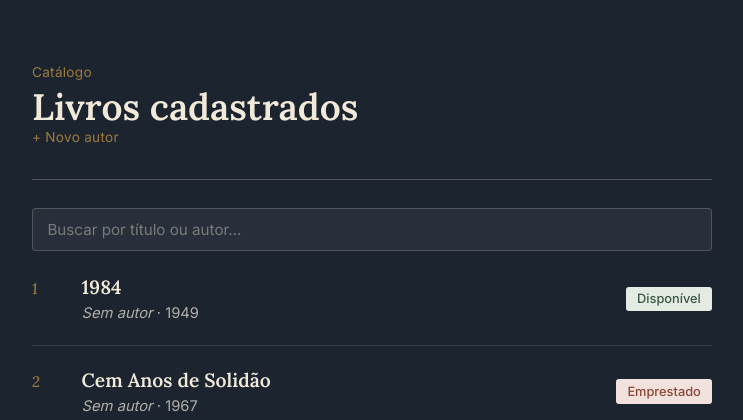
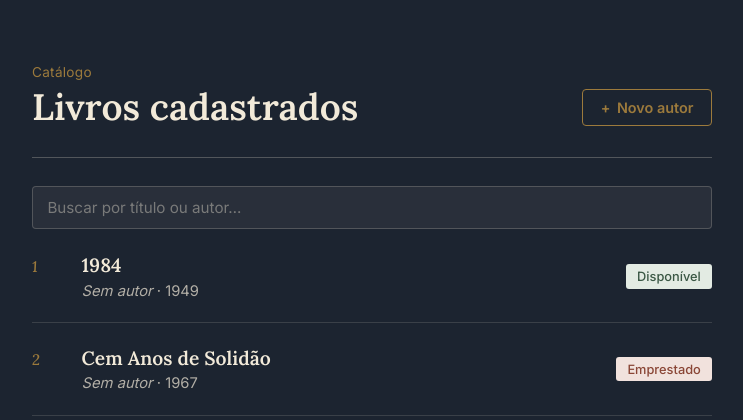
Before and after one commit to TallysCesarGB/2026-ads-dsw-task-library, a Django app: page / in a window 1280 px wide. Shown: the top 420 px of the page, without its empty margins (268-1011 px from the left). Run offline with Django 5.2, Linux system fonts and the light colour scheme; data comes from the database, SQL or seed files in the repository; data that the repository does not hold is empty.

Commit message:
feat(masthead): enhance layout and styling for author creation link

```diff
--- a/apps/library/static/library/css/book-list.css
+++ b/apps/library/static/library/css/book-list.css
@@ -260,3 +260,37 @@ footer {
 .btn:hover {
     filter: brightness(1.1);
 }
+
+.masthead-row {
+    display: flex;
+    align-items: center;
+    justify-content: space-between;
+    flex-wrap: wrap;
+    gap: 1rem;
+}
+
+.masthead .btn-link {
+    display: inline-flex;
+    align-items: center;
+    gap: 0.4rem;
+    padding: 0.55rem 1.1rem;
+    border: 1px solid var(--brass);
+    border-radius: 4px;
+    color: var(--brass);
+    font-family: 'Inter', sans-serif;
+    font-size: 0.9rem;
+    font-weight: 600;
+    letter-spacing: 0;
+    white-space: nowrap;
+    transition: background-color 0.15s ease, color 0.15s ease;
+}
+
+.masthead .btn-link:hover {
+    background: var(--brass);
+    color: var(--ink);
+}
+
+.masthead .btn-link:focus-visible {
+    outline: 2px solid var(--parchment);
+    outline-offset: 2px;
+}
--- a/templates/library/book_list.html
+++ b/templates/library/book_list.html
@@ -14,8 +14,12 @@
     <main>
         <div class="masthead">
             <p>Catálogo</p>
-            <h1>Livros cadastrados</h1>
-            <p><a href="{% url 'library:author-create' %}">+ Novo autor</a></p>
+            <div class="masthead-row">
+                <h1>Livros cadastrados</h1>
+                <a href="{% url 'library:author-create' %}" class="btn-link">
+                    <span aria-hidden="true">+</span> Novo autor
+                </a>
+            </div>
         </div>
 
         {% if books %}
```
